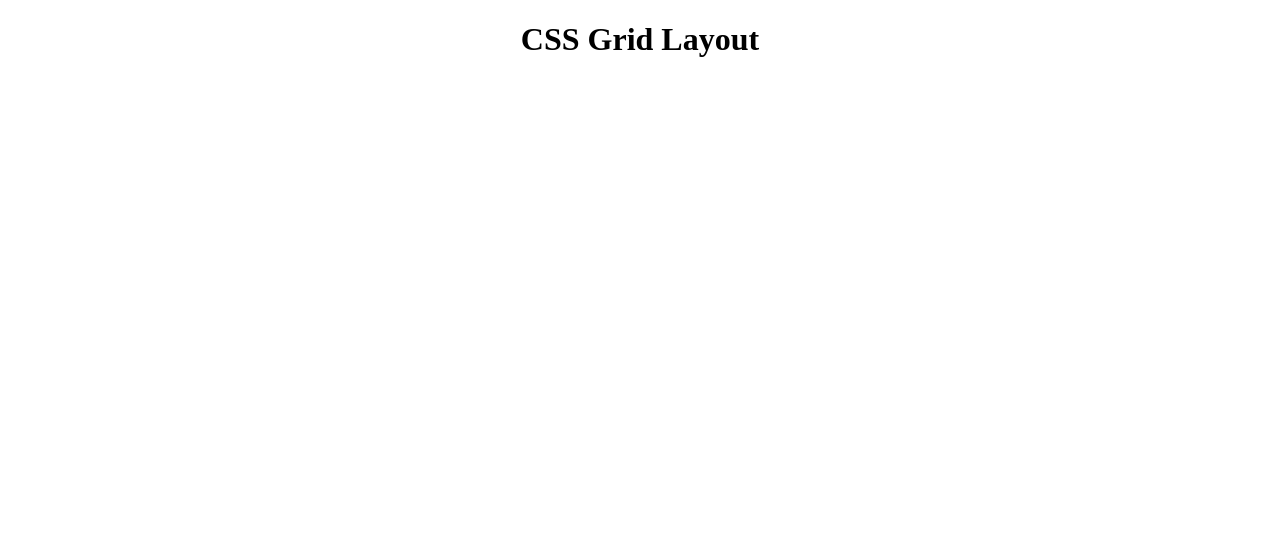
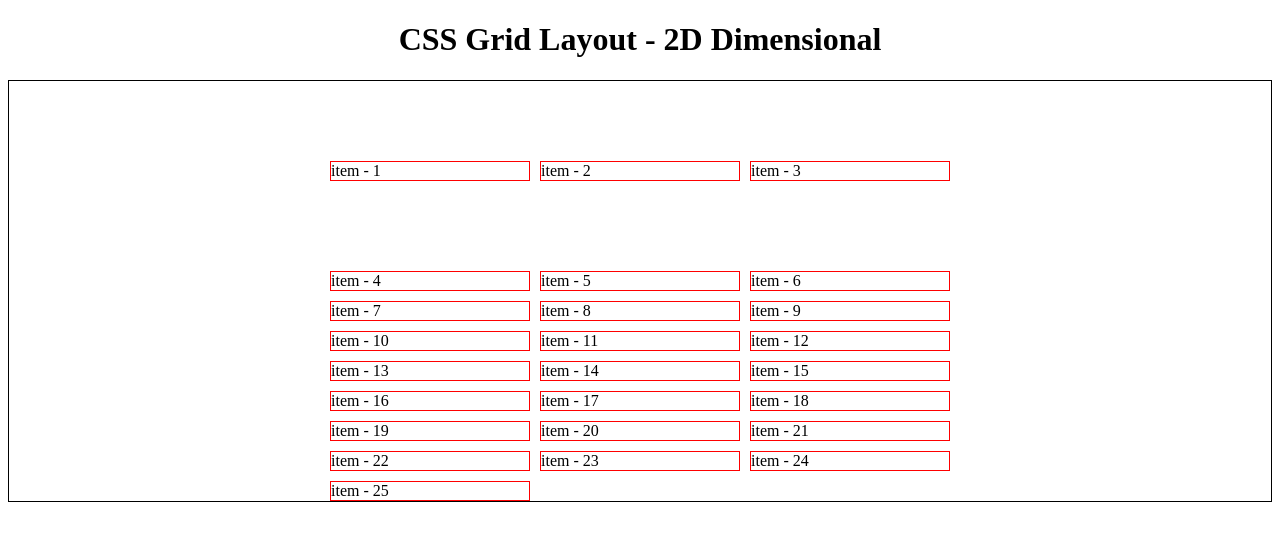
Before and after one commit to sumayaakter533/grid-layout, a plain HTML site: page index.html in a window 1280 px wide. Drawn offline with Linux system fonts and the light colour scheme.

Commit message:
grid system's some property are shown

```diff
--- a/index.html
+++ b/index.html
@@ -4,8 +4,57 @@
         <meta charset="UTF-8" />
         <meta name="viewport" content="width=device-width, initial-scale=1.0" />
         <title>CSS Grid Layout</title>
+        <style>
+            .item {
+                border: 1px solid red;
+            }
+
+            .container {
+                display: grid;
+                /* grid-template-columns: 200px 200px 200px 200px 200px; */
+                /* grid-template-columns: repeat(2, 100px) 400px; */
+                /* grid-template-columns: repeat(4, 1fr) 2fr; */
+                /* fr diye koy gun hobe seta bujhay */
+                /* grid-template-columns: 200px 200px auto; */
+                /* grid-template-columns: 200px 100px; */
+                justify-content: center;
+                align-items: end;
+                gap: 10px;
+                grid-template-columns: 200px 200px 200px;
+                grid-template-rows: 100px 100px;
+                border: 1px solid ;
+            }
+        </style>
     </head>
     <body>
-        <h1 style="text-align: center">CSS Grid Layout</h1>
+        <h1 style="text-align: center">CSS Grid Layout - 2D Dimensional</h1>
+
+        <div class="container">
+            <div class="item">item - 1</div>
+            <div class="item">item - 2</div>
+            <div class="item">item - 3</div>
+            <div class="item">item - 4</div>
+            <div class="item">item - 5</div>
+            <div class="item">item - 6</div>
+            <div class="item">item - 7</div>
+            <div class="item">item - 8</div>
+            <div class="item">item - 9</div>
+            <div class="item">item - 10</div>
+            <div class="item">item - 11</div>
+            <div class="item">item - 12</div>
+            <div class="item">item - 13</div>
+            <div class="item">item - 14</div>
+            <div class="item">item - 15</div>
+            <div class="item">item - 16</div>
+            <div class="item">item - 17</div>
+            <div class="item">item - 18</div>
+            <div class="item">item - 19</div>
+            <div class="item">item - 20</div>
+            <div class="item">item - 21</div>
+            <div class="item">item - 22</div>
+            <div class="item">item - 23</div>
+            <div class="item">item - 24</div>
+            <div class="item">item - 25</div>
+        </div>
     </body>
 </html>
```
